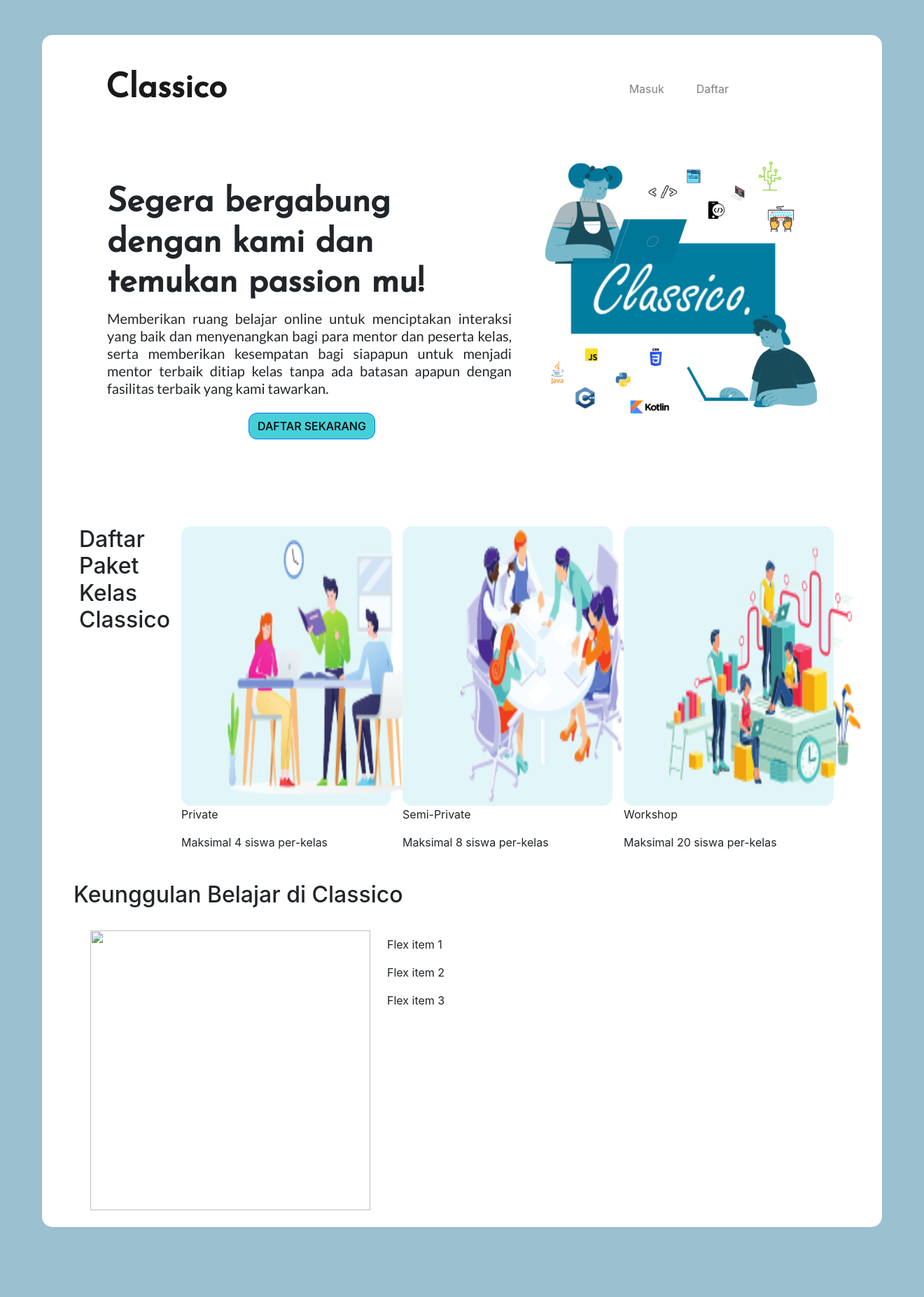
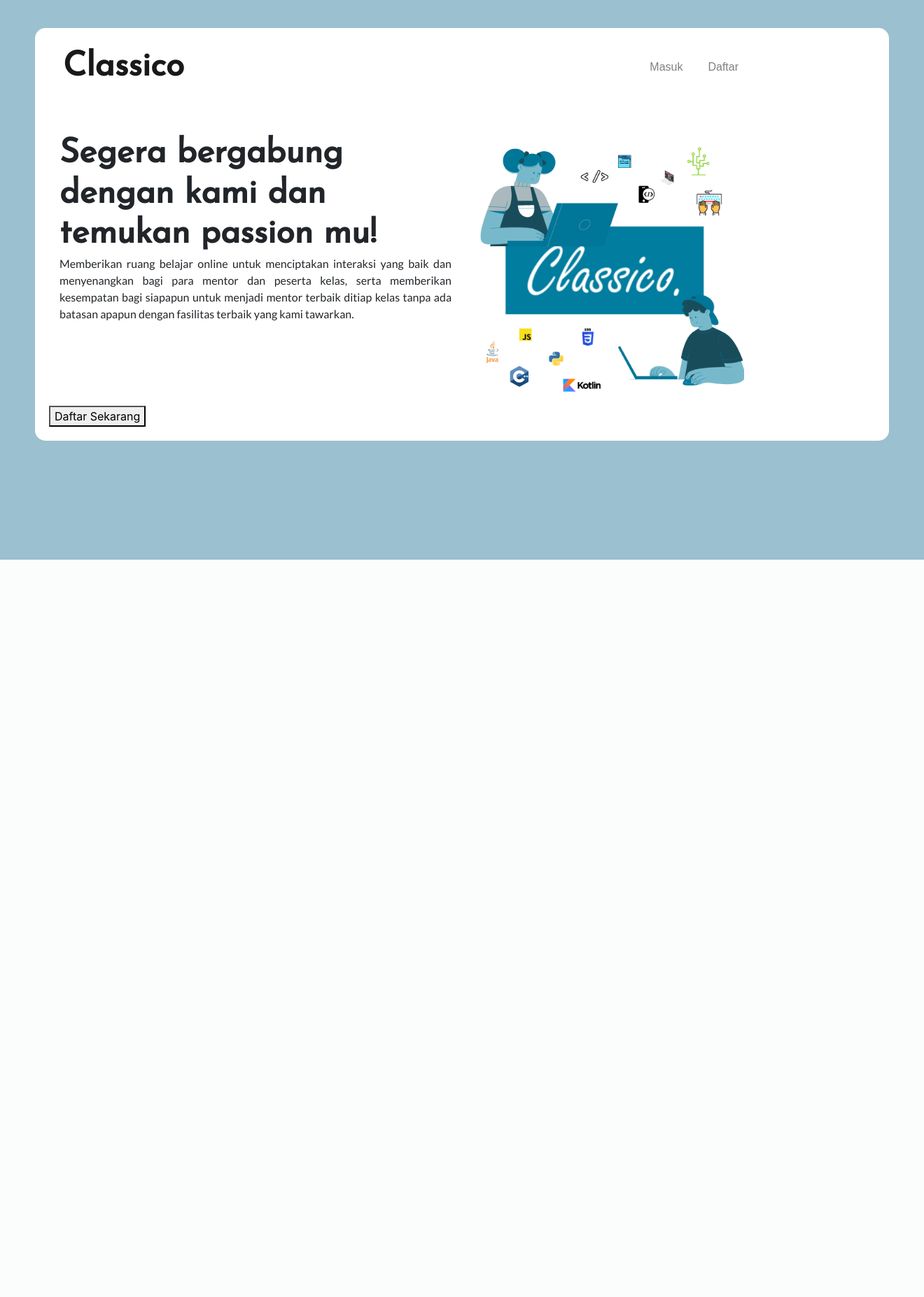
Before and after one commit to Zkavolo/Classico-Project, a CodeIgniter app: page /database/ in a window 1320 px wide. Shown: the whole page at 70% size. After the commit the page ends 800 px from the top, so only its background shows below. Run offline with CodeIgniter, Linux system fonts and the light colour scheme; some libraries are stand-ins or nearby versions.

Commit message:
modified css and landing_page.php and added some file

```diff
--- a/application/config/autoload.php
+++ b/application/config/autoload.php
@@ -1,5 +1,5 @@
 <?php
-defined('BASEPATH') OR exit('No direct script access allowed');
+defined('BASEPATH') or exit('No direct script access allowed');
 
 /*
 | -------------------------------------------------------------------
@@ -89,7 +89,7 @@ $autoload['drivers'] = array();
 |
 |	$autoload['helper'] = array('url', 'file');
 */
-$autoload['helper'] = array();
+$autoload['helper'] = array('url', 'html');
 
 /*
 | -------------------------------------------------------------------
--- a/application/views/home/landing_page.php
+++ b/application/views/home/landing_page.php
@@ -19,13 +19,18 @@
     <link href="https://fonts.googleapis.com/css2?family=Lato&display=swap" rel="stylesheet">
 
     <!-- my Css -->
-    <link rel="stylesheet" href="assets\css\style.css">
+    <!-- <link rel="stylesheet" href="assets\css\Main.css"> -->
+    <!-- <link rel="stylesheet" href="assets\css\landing_page.css"> -->
+    <link rel="stylesheet" href="<?php echo base_url() ?>assets\css\Main.css">
+    <link rel="stylesheet" href="<?php echo base_url() ?>assets\css\landing_page.css">
 
     <title>Classico</title>
 </head>
 
 <body>
     <div class="bg_content">
+
+        <!-- navbar -->
         <div class="container">
             <nav class="navbar navbar-expand-sm navbar-light">
                 <a class="navbar-brand" href="#">Classico</a>
@@ -44,87 +49,28 @@
                 </div>
             </nav>
         </div>
+        <!-- end of navbar -->
 
+        <!-- section 1 -->
         <div class="container">
-            <div class="d-flex justify-content-between">
-                <div class="p-2">
-                    <div class="container-title">
-                        <div class="title">
-                            <h1>Segera bergabung dengan kami dan temukan passion mu!</h1>
-                        </div>
-                        <div class="title-p">
-                            <p>Memberikan ruang belajar online untuk menciptakan interaksi
-                                yang baik dan menyenangkan bagi para mentor dan peserta kelas,
-                                serta memberikan kesempatan bagi siapapun untuk menjadi mentor
-                                terbaik ditiap kelas tanpa ada batasan apapun dengan fasilitas terbaik
-                                yang kami tawarkan.</p>
-                        </div>
-                    </div>
+            <div class="row">
+                <div class="col">
+                    <h1 id="title-sect1">Segera bergabung dengan kami dan temukan passion mu!</h1>
+                    <p id="p-sect1">Memberikan ruang belajar online untuk menciptakan interaksi yang
+                        baik dan menyenangkan bagi para mentor dan peserta kelas, serta memberikan
+                        kesempatan bagi siapapun untuk menjadi mentor terbaik ditiap kelas
+                        tanpa ada batasan apapun dengan fasilitas terbaik yang kami tawarkan.</p>
                 </div>
-                <div class="p-2">
-                    <div class="big-img">
-                        <img src="assets\img\classicoProject.png" alt="classico">
+                <div class="col">
+                    <div class="img-wrapper-center">
+                        <!-- <img src="assets\img\classicoProject.png" id="img1-sect1" alt="classico"> -->
+                        <img src="<?php echo base_url('assets\img\classicoProject.png'); ?>" alt="img1" id="img1-sect1">
                     </div>
                 </div>
             </div>
-            <button type="button" class="btn btn-primary">daftar sekarang</button>
-        </div>
-
-        <div class="container">
-            <div class="d-flex justify-content-between">
-                <div class="p-2">
-                    <h2>Daftar Paket Kelas Classico</h2>
-                </div>
-                <div class="p-2">
-                    <div class="box-content">
-                        <div class="img-content">
-                            <img src="assets\img\img1.png" alt="img1">
-                        </div>
-                        <p>Private</p>
-                        <p>Maksimal 4 siswa per-kelas</p>
-                    </div>
-                </div>
-                <div class="p-2">
-                    <div class="box-content">
-                        <div class="img-content">
-                            <img src="assets\img\img2.png" alt="img2">
-                        </div>
-                        <p>Semi-Private</p>
-                        <p>Maksimal 8 siswa per-kelas</p>
-                    </div>
-                </div>
-                <div class="p-2">
-                    <div class="box-content">
-                        <div class="img-content">
-                            <img src="assets\img\img3.png" alt="img3">
-                        </div>
-                        <p>Workshop</p>
-                        <p>Maksimal 20 siswa per-kelas</p>
-                    </div>
-                </div>
-            </div>
-
-        </div>
-
-        <div class="container">
-            <h2>Keunggulan Belajar di Classico</h2>
-            <div class="d-inline-flex p-3">
-                <div class="p-2">
-                    <img src="" alt="">
-                </div>
-                <div class="p-2">
-                    <div class="d-flex flex-column">
-                        <div class="p-2">Flex item 1</div>
-                        <div class="p-2">Flex item 2</div>
-                        <div class="p-2">Flex item 3</div>
-                    </div>
-                </div>
-
-            </div>
-
+            <button>Daftar Sekarang</button>
         </div>
     </div>
-
 
     <!-- Optional JavaScript -->
     <!-- jQuery first, then Popper.js, then Bootstrap JS -->
--- /dev/null
+++ b/assets/css/Main.css
@@ -0,0 +1,40 @@
+h1,
+h2,
+h3,
+h4,
+h5 {
+    margin: 0;
+    padding: 0;
+}
+
+.bg_content {
+    background-color: white;
+    margin: 0 auto;
+    max-width: 100%;
+    border-radius: 15px;
+}
+
+.container {
+    max-width: 100%;
+    /* border: red solid 1px; */
+    padding: 20px;
+    margin-bottom: 20px;
+}
+
+#border-marker {
+    border: green solid 1px;
+}
+
+img {
+    display: block;
+}
+
+
+.img-c {
+   width: fit-content;
+}
+
+.img-wrapper-center {
+    align-items: center;
+    text-align: center;
+}
--- /dev/null
+++ b/assets/css/landing_page.css
@@ -0,0 +1,115 @@
+/* * {
+    margin: 0;
+    padding: 30px 20px;
+} */
+
+body {
+    margin: 0;
+    padding: 40px 50px;
+    background-color: rgb(155,192,207);
+}
+
+.navbar {
+    padding: 0;
+}
+
+.nav-item {
+    padding: 0;
+}
+
+.navbar-brand {
+    font-weight: 400;
+    font-family: 'Josefin Sans', sans-serif;
+    font-size: 32px;
+    padding: 0;
+}
+
+.navbar-nav {
+    padding: 0;
+}
+
+#navbarNav{
+    padding: 0
+}
+
+.nav-item {
+    margin: 0 10px;
+}
+
+.nav-link {
+    font-family: 'Lato Sans', sans-serif;
+}
+
+.navbar-toogler {
+    width: 1rem;
+    height: 1.5rem;
+    padding: 0.1rem;
+}
+
+/* //////////////////////////// */
+
+#img1-sect1 {
+    width: 216px;
+    height: fit-content;
+}
+
+.center-content{
+    text-align: center;
+}
+
+.row {
+    padding: 0;
+    margin-left: 0;
+    margin-right: 0;
+}
+
+#title-sect1 {
+    font-size: 32px;
+    font-size: 500;
+    font-weight: 400;
+    font-family: 'Josefin Sans', sans-serif;
+}
+
+#p-sect1 {
+    text-align: justify;
+    font-family: 'Lato', sans-serif;
+}
+
+.col-center {
+    text-align: center;
+}
+
+/* //////////////////////////////// */
+
+@media (min-width: 576px) {
+
+    .navbar-brand {
+        font-weight: 700;
+        font-size: 48px;
+        padding-left: 20px;
+    }
+
+    #title-sect1 {
+        font-size: 48px;
+        font-weight: 700;
+    }
+
+    #p-sect1 {
+        font-size: medium;
+    }
+
+    #navbarNav {
+        padding-right: 15%;
+    }
+
+    .row:after {
+        content: "";
+        display: table;
+        clear: both;
+    }
+
+    #img1-sect1 {
+        width: 388px;
+        height: fit-content;
+    }
+}
--- a/assets/css/style.css
+++ /dev/null
@@ -1,117 +0,0 @@
-* {
-    margin: 0;
-    padding: 0;
-}
-
-body {
-    background-color: rgb(155,192,207);
-}
-
-.bg_content {
-    background-color: white;
-    margin: 50px 60px;
-    width: auto;
-    height: auto;
-    border-radius: 15px;
-}
-
-.container {
-    margin-left: 30px;
-    margin-right: 30px;
-    margin-bottom: 100px;
-}
-
-.navbar-brand {
-    margin: 40px 30px;
-    font-family: 'Josefin Sans', sans-serif;
-    font-style: normal;
-    font-weight: 700;
-    font-size: 48px;
-    line-height: 48px;
-}
-
-.navbar {
-    margin-bottom: -50px;
-}
-
-.nav-item {
-    color: black;
-}
-
-.big-img {
-    margin-top: -50px;
-}
-
-.nav-link {
-    margin-left: -120px;
-    margin-right: 150px;
-    color: black;
-}
-
-.nav-link:hover::after {
-    content: '';
-    display: block;
-    border-bottom: 3px solid #479BAD;
-    width: 50%;
-    margin: auto;
-    margin-bottom: -3px;
-    color: black;
-}
-
-.container-title {
-    margin: auto auto auto 40px;
-    padding-right: 10px;
-}
-
-.d-flex {
-    margin-right: 40px;
-}
-
-.title h1 {
-    font-family: 'Josefin Sans', sans-serif;
-    font-size: 48px;
-    font-weight: 700;
-}
-
-.title-p {
-    font-family: 'Lato', sans-serif;
-    text-align: justify;
-    font-style: normal;
-    font-size: 20px;
-    line-height: 25px;
-}
-
-.d-flex .p-2 .container-title {
-    margin-right: 10px;
-}
-
-.p-2 img {
-    /* margin-top: -50px; */
-    padding: auto 40px;
-    width: 400px;
-    height: 400px;
-}
-
-.btn {
-    margin: -50px auto auto 250px;
-    border-radius: 12px;
-}
-
-.btn-primary {
-    text-transform: uppercase;
-    background-color: #45d0d9;
-    color: black;
-    font-weight: 500;
-}
-
-.box-content {
-    background-color: #E2F6F9;
-    width: 300px;
-    height: 400px;
-    border-radius: 14px;
-}
-
-.image-content {
-    width: 70px;
-    height: 50px;
-}
```
